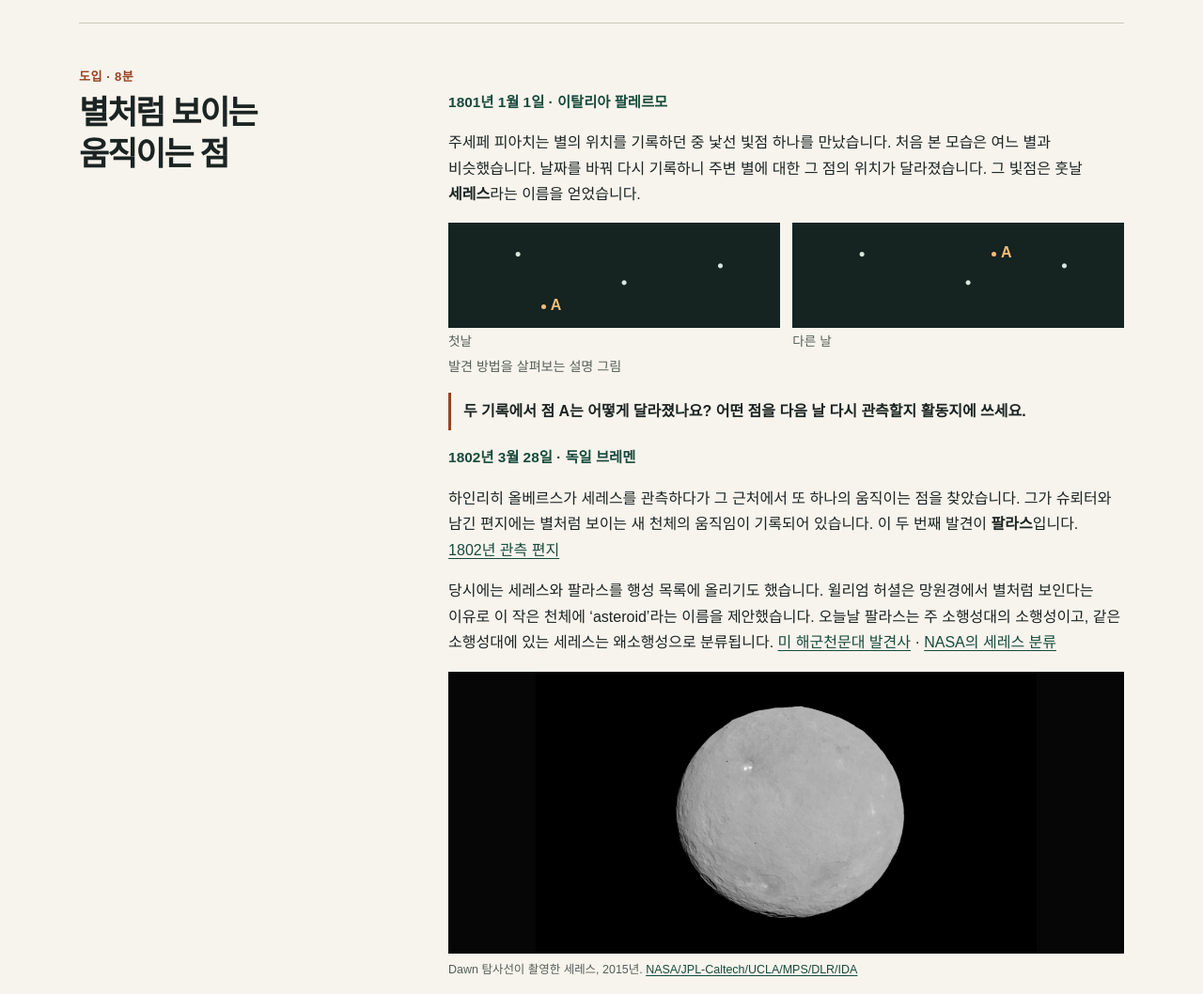
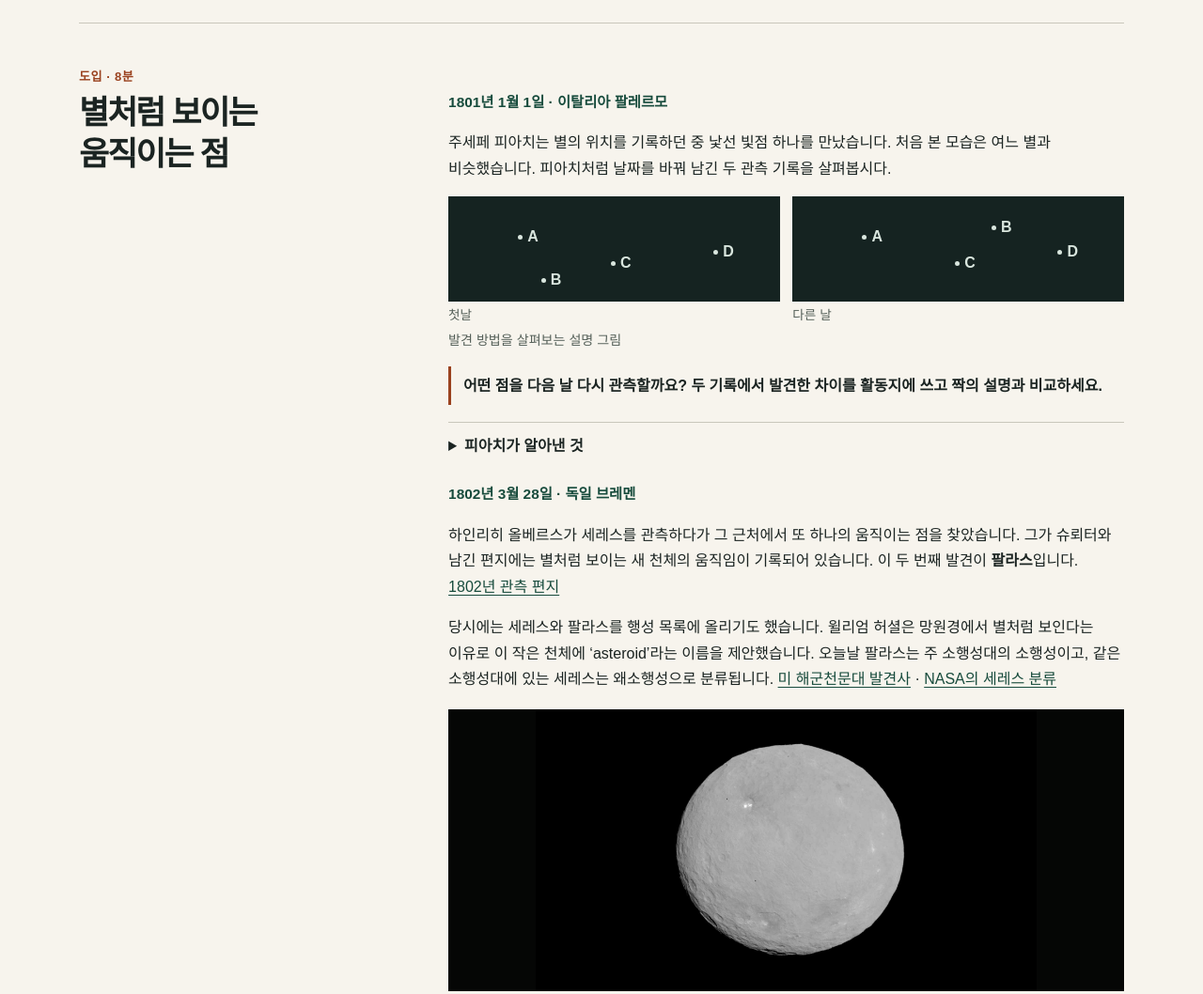
Before and after one commit to Diu1773/solar-system-lab, a plain HTML site: page docs/asteroid-lab/index.html in a window 1280 px wide. Shown: the part 640-1698 px from the top of the page at 94% size. Drawn offline with Linux system fonts and the light colour scheme.

Commit message:
Let students compare discovery clues before the reveal

```diff
--- a/docs/asteroid-lab/index.html
+++ b/docs/asteroid-lab/index.html
@@ -5,7 +5,7 @@
 <meta name="viewport" content="width=device-width,initial-scale=1">
 <meta name="description" content="팔라스 발견과 측광 연구를 읽고 같은 실제 자료로 자전주기를 추론하는 고등학교 행성우주과학 수업">
 <title>팔라스 관측실</title>
-<link rel="stylesheet" href="lab.css?v=4">
+<link rel="stylesheet" href="lab.css?v=5">
 <script defer src="../observation-math.js"></script>
 <script defer src="../shape-math.js?v=4"></script>
 <script defer src="asteroid-render.js?v=4"></script>
@@ -23,13 +23,14 @@
   <article id="history" class="reading">
     <div class="chapter"><p class="kicker">도입 · 8분</p><h2>별처럼 보이는<br>움직이는 점</h2></div>
     <div class="prose"><p class="story-date">1801년 1월 1일 · 이탈리아 팔레르모</p>
-    <p>주세페 피아치는 별의 위치를 기록하던 중 낯선 빛점 하나를 만났습니다. 처음 본 모습은 여느 별과 비슷했습니다. 날짜를 바꿔 다시 기록하니 주변 별에 대한 그 점의 위치가 달라졌습니다. 그 빛점은 훗날 <strong>세레스</strong>라는 이름을 얻었습니다.</p>
+    <p>주세페 피아치는 별의 위치를 기록하던 중 낯선 빛점 하나를 만났습니다. 처음 본 모습은 여느 별과 비슷했습니다. 피아치처럼 날짜를 바꿔 남긴 두 관측 기록을 살펴봅시다.</p>
     <div class="sky-pair">
-      <figure><div class="sky" aria-label="세 개의 배경별과 점 A가 왼쪽 아래에 있습니다." role="img"><span class="sky-point first">A</span></div><figcaption>첫날</figcaption></figure>
-      <figure><div class="sky" aria-label="배경별은 그대로이고 점 A는 오른쪽 위로 이동했습니다." role="img"><span class="sky-point second">A</span></div><figcaption>다른 날</figcaption></figure>
+      <figure><div class="sky" aria-label="A 왼쪽 위, B 왼쪽 아래, C 중앙, D 오른쪽 가운데" role="img"><span class="sky-point point-a">A</span><span class="sky-point point-b first">B</span><span class="sky-point point-c">C</span><span class="sky-point point-d">D</span></div><figcaption>첫날</figcaption></figure>
+      <figure><div class="sky" aria-label="A 왼쪽 위, B 오른쪽 위, C 중앙, D 오른쪽 가운데" role="img"><span class="sky-point point-a">A</span><span class="sky-point point-b second">B</span><span class="sky-point point-c">C</span><span class="sky-point point-d">D</span></div><figcaption>다른 날</figcaption></figure>
     </div>
     <p class="minor">발견 방법을 살펴보는 설명 그림</p>
-    <p class="question">두 기록에서 점 A는 어떻게 달라졌나요? 어떤 점을 다음 날 다시 관측할지 활동지에 쓰세요.</p>
+    <p class="question">어떤 점을 다음 날 다시 관측할까요? 두 기록에서 발견한 차이를 활동지에 쓰고 짝의 설명과 비교하세요.</p>
+    <details><summary>피아치가 알아낸 것</summary><p>그림에서 B의 위치가 옮겨 갔습니다. 피아치가 발견한 점도 여러 날에 걸쳐 주변 별에 대한 위치가 달라졌습니다. 별처럼 보였던 그 천체는 훗날 <strong>세레스</strong>라는 이름을 얻었습니다.</p></details>
     <p class="story-date">1802년 3월 28일 · 독일 브레멘</p>
     <p>하인리히 올베르스가 세레스를 관측하다가 그 근처에서 또 하나의 움직이는 점을 찾았습니다. 그가 슈뢰터와 남긴 편지에는 별처럼 보이는 새 천체의 움직임이 기록되어 있습니다. 이 두 번째 발견이 <strong>팔라스</strong>입니다. <a href="https://makingscience.royalsociety.org/items/ap_7_12/unpublished-letters-on-astronomical-discoveries-from-schroeter-johann-hieronymus-schroter-and-heinrich-wilhelm-matthias-olbers">1802년 관측 편지</a></p>
     <p>당시에는 세레스와 팔라스를 행성 목록에 올리기도 했습니다. 윌리엄 허셜은 망원경에서 별처럼 보인다는 이유로 이 작은 천체에 ‘asteroid’라는 이름을 제안했습니다. 오늘날 팔라스는 주 소행성대의 소행성이고, 같은 소행성대에 있는 세레스는 왜소행성으로 분류됩니다. <a href="https://aa.usno.navy.mil/faq/minorplanets">미 해군천문대 발견사</a> · <a href="https://science.nasa.gov/mission/dawn/science/ceres/">NASA의 세레스 분류</a></p>
@@ -42,7 +43,8 @@
     <p>Schroll, Haupt, Maitzen은 1968·1969년 관측에서 얻은 주기 후보를 확인하기 위해 1971년 관측까지 함께 분석했습니다. 수업에서는 DAMIT에 보존된 <strong>1971년 세 회차, 155점</strong>을 열고 어떤 주기가 세 밤의 밝기 변화를 함께 설명하는지 비교합니다. <a href="https://doi.org/10.1016/0019-1035(76)90191-3">1976년 연구 논문</a></p>
     <table><thead><tr><th scope="col">회차</th><th scope="col">관측일</th><th scope="col">표본</th></tr></thead><tbody><tr><th scope="row">26</th><td>11월 28일</td><td>41점</td></tr><tr><th scope="row">27</th><td>11월 29일</td><td>91점</td></tr><tr><th scope="row">28</th><td>11월 30일</td><td>23점</td></tr></tbody></table>
     <h3>세 밤을 한 바퀴에 포개기</h3>
-    <p>첫 관측 이후 18시간이 지났다고 가정해 봅시다. 주기가 6시간이면 3바퀴를 돌아 위상은 <strong>0</strong>입니다. 주기가 8시간이면 2바퀴와 ¼바퀴를 돌아 위상은 <strong>0.25</strong>입니다. 실제 자료에서도 같은 관측점이 주기 가정에 따라 서로 다른 위치에 놓입니다. 세 밤의 밝고 어두운 구간이 한 곡선에 가까워지는 주기를 찾아보세요.</p>
+    <p>첫 관측 이후 18시간이 지났다고 가정해 봅시다. 주기가 6시간이면 3바퀴를 돌아 한 바퀴 안의 위치인 <strong>위상</strong>은 0입니다. 주기가 8시간이라면 위상은 얼마일까요? 활동지에 먼저 풀어 보세요.</p>
+    <details><summary>8시간을 가정한 풀이</summary><p>18시간을 8시간으로 나누면 2.25바퀴입니다. 완전히 돈 두 바퀴를 빼면 위상은 0.25입니다. 실제 그래프에서도 주기를 바꿀 때 관측점의 위상이 달라집니다.</p></details>
     <details><summary>활동을 마친 뒤 논문 결과 확인</summary><p>연구진이 보고한 관측 기준 회합 자전주기는 7시간 48분 27초입니다. 연구진은 세 해의 자료를 사용했고, 수업에서는 1971년 세 밤으로 추정합니다.</p></details>
     <p class="minor">CSV의 JD는 빛 도달 시간을 보정한 날짜 단위 시각입니다. 강도는 상대값입니다.</p>
     <div class="links"><a class="primary" href="#period">1971년 관측 열기</a><a href="../class/data/pallas-1971.csv" download>CSV 내려받기</a><a href="https://damit.cuni.cz/projects/damit/light_curves/exportAllForAsteroid/101/json">DAMIT 원자료</a></div></div>
--- a/docs/asteroid-lab/lab.css
+++ b/docs/asteroid-lab/lab.css
@@ -13,10 +13,11 @@
 .story-date{margin:1.55rem 0 .4rem;color:var(--green);font-weight:800;font-size:.96rem}
 .sky-pair{display:grid;grid-template-columns:1fr 1fr;gap:.85rem;margin:1rem 0 .15rem}
 .sky-pair figcaption{font-size:.85rem;color:var(--mute);margin-top:.2rem}
-.sky{position:relative;height:112px;background:radial-gradient(circle at 21% 30%,#d9e6de 0 2px,transparent 3px),radial-gradient(circle at 53% 57%,#d9e6de 0 2px,transparent 3px),radial-gradient(circle at 82% 41%,#d9e6de 0 2px,transparent 3px),#152321}
-.sky-point{position:absolute;color:#f5bc79;font-weight:800;line-height:1}
+.sky{position:relative;height:112px;background:#152321}
+.sky-point{position:absolute;color:#d9e6de;font-weight:700;line-height:1}
 .sky-point::before{content:'';display:inline-block;width:5px;height:5px;vertical-align:middle;margin-right:5px;border-radius:50%;background:currentColor}
 .sky-point.first{left:28%;top:72%}.sky-point.second{left:60%;top:22%}
+.sky-point.point-a{left:21%;top:31%}.sky-point.point-c{left:49%;top:56%}.sky-point.point-d{left:80%;top:45%}
 .prose>details{margin:1.15rem 0 0;border-top:1px solid var(--line);padding-top:.7rem}
 .activity-brief{margin:.15rem 0 1.1rem;max-width:830px}
 .activity-brief h2{font-size:1.47rem;margin-bottom:.38rem}
```
